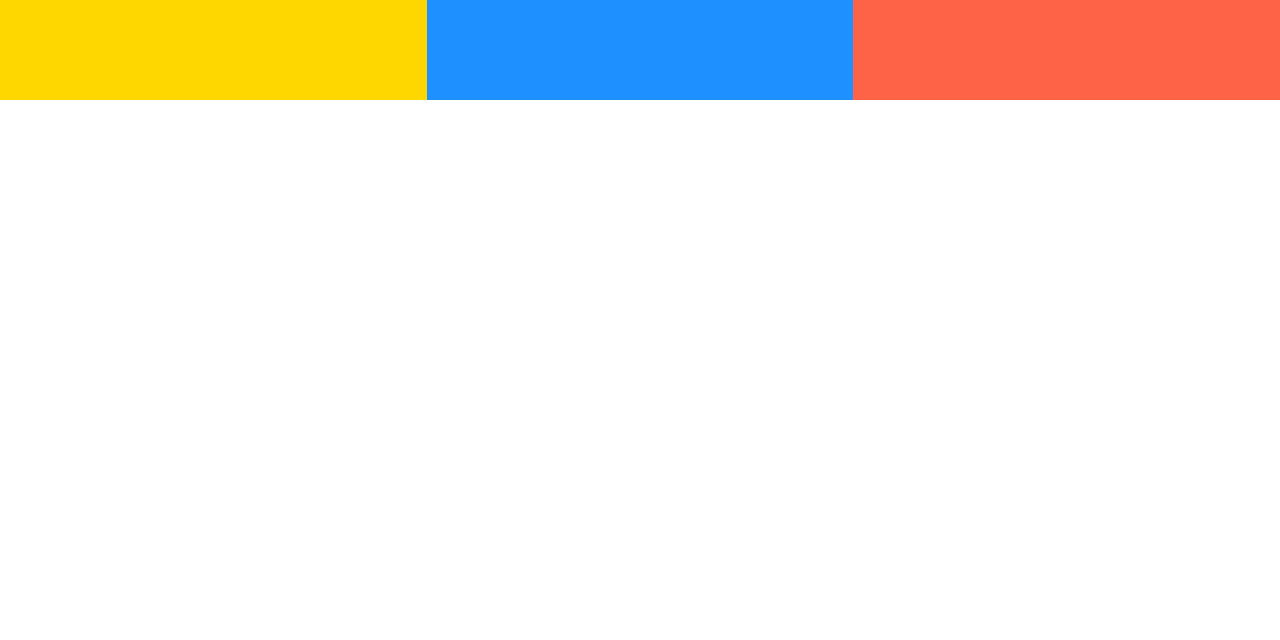
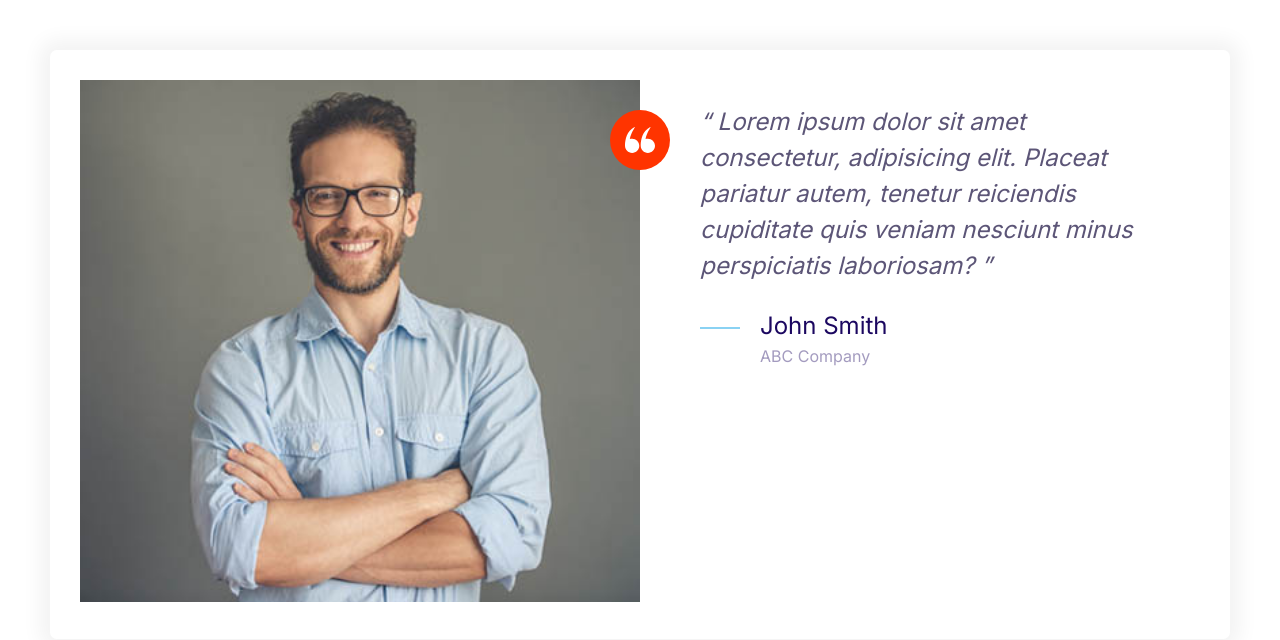
Before and after one commit to Minic246/course, a plain HTML site: page index.html in a window 1280 px wide. Drawn offline with Linux system fonts and the light colour scheme.

Commit message:
build testimonial component

```diff
--- a/CSS/styles.css
+++ b/CSS/styles.css
@@ -165,8 +165,17 @@ a {
   height: 40px;
 }
 
+.icon--small {
+  height: 30px;
+  width: 30px;
+}
+
 .icon--primary {
   fill: var(--colour-primary);
+}
+
+.icon--white {
+  fill: white;
 }
 
 .icon-container {
@@ -177,6 +186,14 @@ a {
   display: inline-flex;
   justify-content: center;
   align-items: center;
+}
+
+.icon-container--small {
+  width: 60px;
+  height: 60px;
+}
+.icon-container--accent {
+  background: var(--colour-accent);
 }
 
 /* Buttons */
@@ -451,3 +468,33 @@ a {
     grid-template-columns: repeat(3, 1fr);
   }
 }
+
+/* testimonial */
+.testimonial {
+  padding: 3rem;
+}
+
+.testimonial__image {
+  position: relative;
+}
+
+.testimonial__image > img {
+  width: 100%;
+}
+
+.testimonial__image > .icon-container {
+  position: absolute;
+  top: 3rem;
+  right: -30px;
+}
+
+@media screen and (min-width: 768px) {
+  .testimonial .quote,
+  .testimonial .quote__author {
+    font-size: 2.4rem;
+  }
+
+  .testimonial .quote {
+    margin-left: 6rem;
+  }
+}
--- a/index.html
+++ b/index.html
@@ -12,11 +12,40 @@
     <link rel="stylesheet" href="css/normalize.css" />
     <link rel="stylesheet" href="css/styles.css" />
   </head>
-  <body>
-    <div class="grid grid--1x3">
-      <div style="height: 100px; background: gold"></div>
-      <div style="height: 100px; background: dodgerblue"></div>
-      <div style="height: 100px; background: tomato"></div>
+  <body style="padding: 5rem">
+    <div class="card testimonial">
+      <div class="grid grid--1x2">
+        <div class="testimonial__image">
+          <img src="images/testimonial.jpg" alt="Smiling customer" />
+          <span
+            class="icon-container icon-container--accent icon-container--small"
+          >
+            <svg class="icon icon--white icon--small">
+              <use xlink:href="images/sprite.svg#quotes"></use>
+            </svg>
+          </span>
+        </div>
+        <blockquote class="quote">
+          <p class="quote__text">
+            Lorem ipsum dolor sit amet consectetur, adipisicing elit. Placeat
+            pariatur autem, tenetur reiciendis cupiditate quis veniam nesciunt
+            minus perspiciatis laboriosam?
+          </p>
+          <footer>
+            <div class="media">
+              <div class="media__image">
+                <svg class="icon icon--primary quote__line">
+                  <use xlink:href="images/sprite.svg#line"></use>
+                </svg>
+              </div>
+              <div class="media__body">
+                <h3 class="media__title quote__author">John Smith</h3>
+                <p class="quote__organisation">ABC Company</p>
+              </div>
+            </div>
+          </footer>
+        </blockquote>
+      </div>
     </div>
   </body>
 </html>
```
Also changed, not shown: components/testimonial.html (added, +32 -0 lines), images/testimonial.jpg (added).
